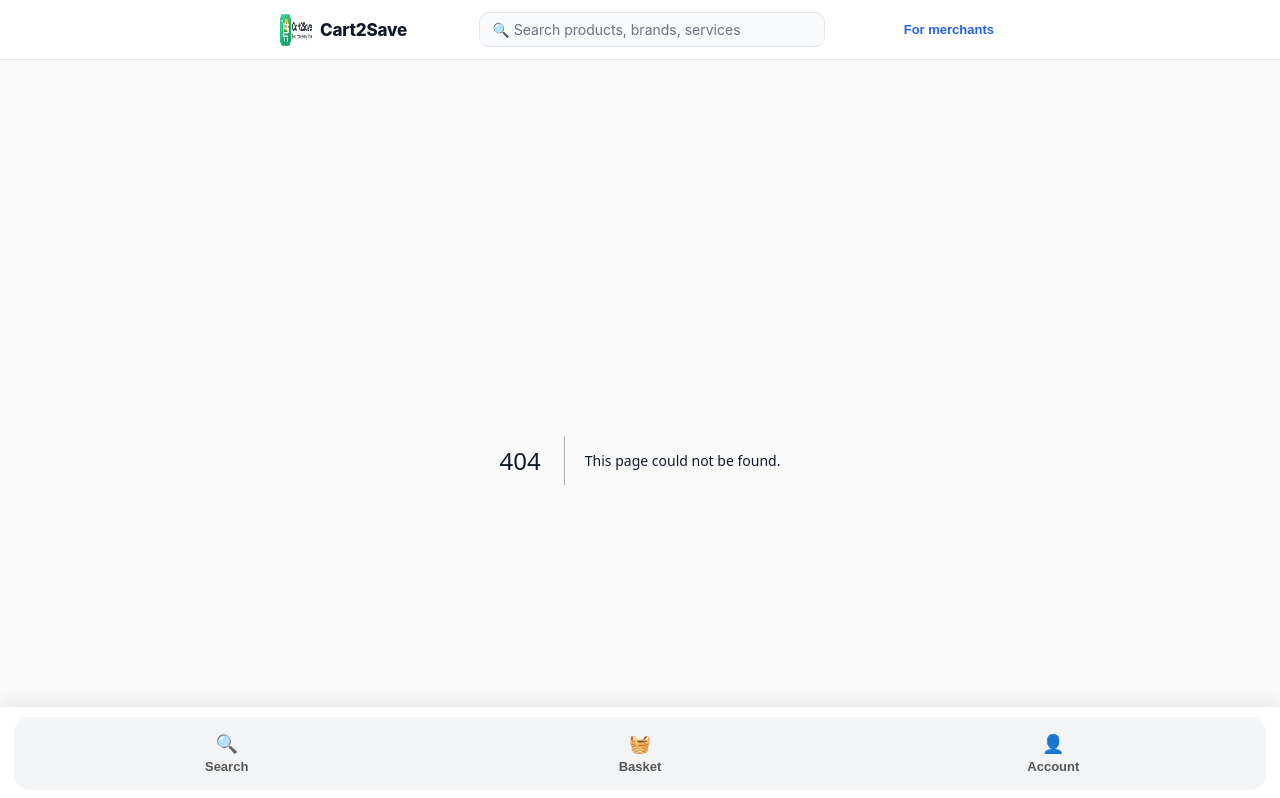
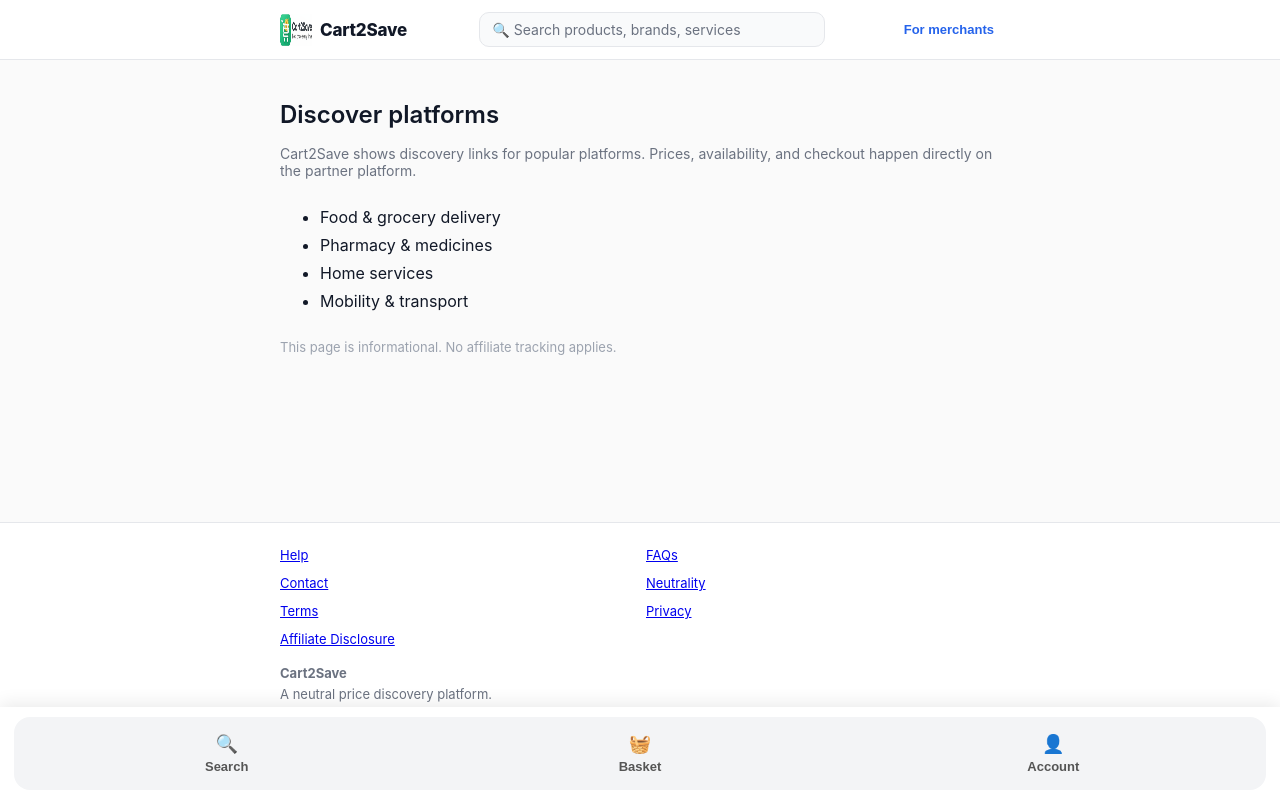
Before and after one commit to prashanthrangineni-sketch/pranix-witness-ui, a Next.js app: page /discovery in a window 1280 px wide. Before the commit this address had no page. Shown: the top 798 px of the page. Built offline with nearby package versions, Linux system fonts and the light colour scheme.

Commit message:
Create page.tsx

```diff
--- /dev/null
+++ b/app/discovery/page.tsx
@@ -0,0 +1,27 @@
+export default function DiscoveryPage() {
+  return (
+    <main style={{ maxWidth: 720, margin: '0 auto', padding: 24 }}>
+      <h1 style={{ fontSize: 24, fontWeight: 600 }}>
+        Discover platforms
+      </h1>
+
+      <p style={{ marginTop: 12, color: '#6b7280', fontSize: 14 }}>
+        Cart2Save shows discovery links for popular platforms.
+        Prices, availability, and checkout happen directly on the partner platform.
+      </p>
+
+      <div style={{ marginTop: 24 }}>
+        <ul style={{ lineHeight: '28px' }}>
+          <li>Food & grocery delivery</li>
+          <li>Pharmacy & medicines</li>
+          <li>Home services</li>
+          <li>Mobility & transport</li>
+        </ul>
+      </div>
+
+      <p style={{ marginTop: 24, fontSize: 13, color: '#9ca3af' }}>
+        This page is informational. No affiliate tracking applies.
+      </p>
+    </main>
+  );
+}
```
